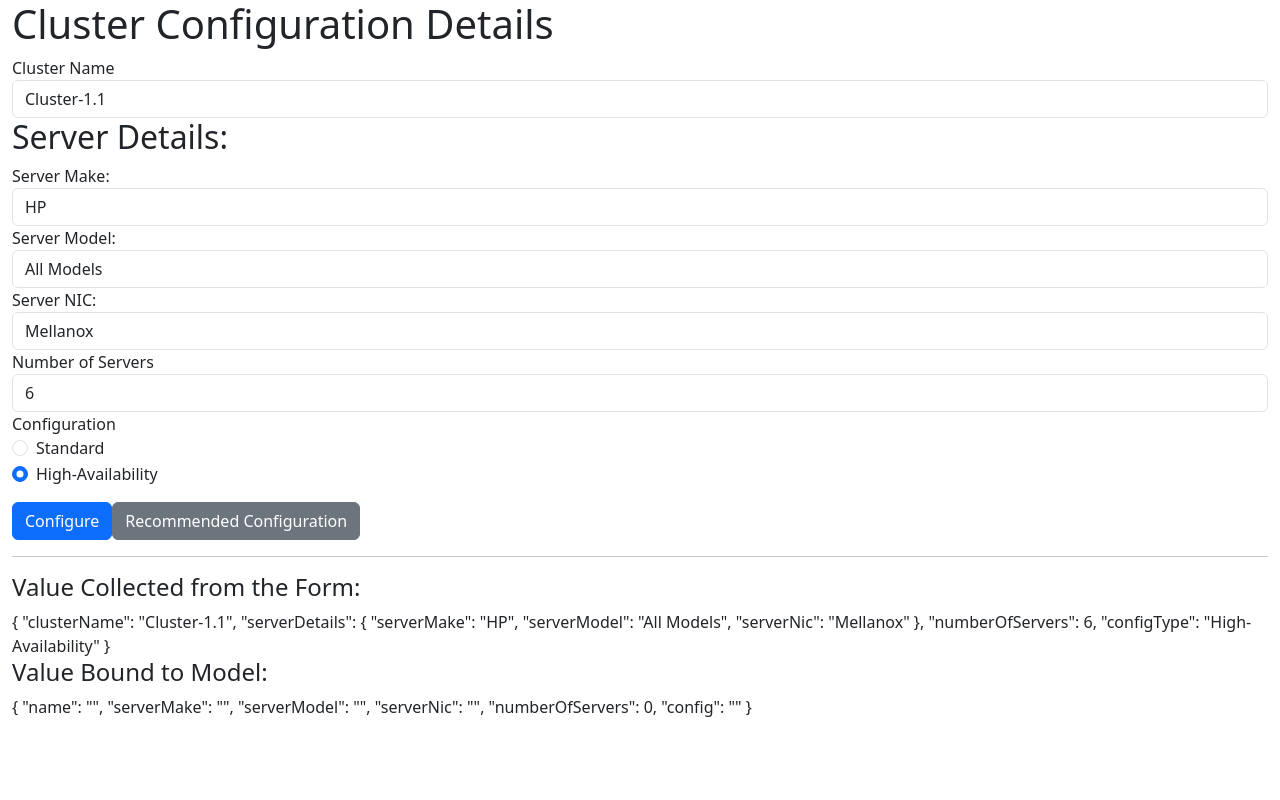
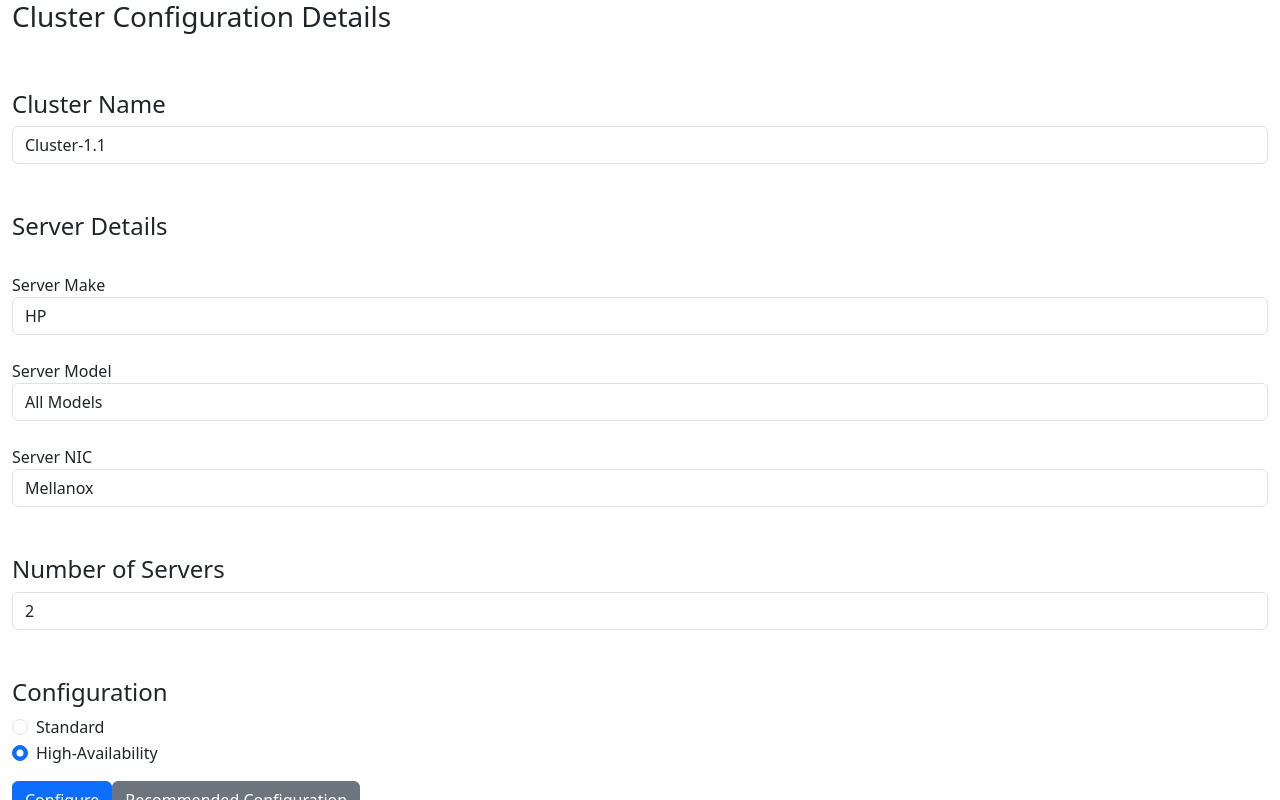
Before and after one commit to abhirup-dutta/angular-for-datacenter, an Angular app: page / in a window 1280 px wide. Both pictures are taken after a click on the button "Recommended Configuration". Shown: the top 800 px of the page. Built offline with nearby package versions, Linux system fonts and the light colour scheme.

Commit message:
More clarity / visual cleanup

```diff
--- a/src/app/app.component.html
+++ b/src/app/app.component.html
@@ -1,21 +1,14 @@
 <div class="container-fluid">
 
-	<h1>Cluster Configuration Details</h1>
-	<div class="alert alert-danger" role="alert" *ngIf="errorMsg">
-	  <div class="alert-items">
-	    <div class="alert-item static">
-	      <span class="alert-text">
-	      	{{ errorMsg }}
-	      </span>
-	  	</div>
-	  </div>
-	</div>
+	<h3>Cluster Configuration Details</h3>
 
 	<form clrForm clrLayout="horizontal" [formGroup]="clusterForm" novalidate (ngSubmit)="onSubmit()">
 
+		<br><br>
+
 		<div class="form-group">
-			<label>Cluster Name</label>
-			<input type="text" name="clusterName" formControlName="clusterName"
+			<h4>Cluster Name</h4>
+			<input clrInput type="text" name="clusterName" formControlName="clusterName"
 				required class="form-control is-invalid"
 				[class.is-invalid]="this.clusterForm!.get('clusterName')!.invalid &&
 				this.clusterForm!.get('clusterName')!.touched">
@@ -25,20 +18,27 @@
 			</small>
 		</div>
 
+		<br><br>
+
 		<div formGroupName="serverDetails">
-			<h2>Server Details:</h2>
+			<h4>Server Details</h4>
+
+			<br>
+
 			<div class="form-group">
-				<label>Server Make:</label>
-				<select name="serverMake" formControlName="serverMake" class="form-control">
+				<label class="clr-control-label">Server Make</label>
+				<select clrSelect name="serverMake" formControlName="serverMake" class="form-control">
 					<option *ngFor="let serverMake of serverMakeOptions">
 						{{ serverMake }}
 					</option>
 				</select>
 			</div>
 
+			<br>
+
 			<div class="form-group">
-				<label>Server Model:</label>
-				<input type="text" name="serverModel" formControlName="serverModel"
+				<label class="clr-control-label">Server Model</label>
+				<input clrInput type="text" name="serverModel" formControlName="serverModel"
 					required class="form-control is-invalid"
 					[class.is-invalid]="this.clusterForm!.get('serverDetails')!.get('serverModel')!.invalid &&
 					this.clusterForm!.get('serverDetails')!.get('serverModel')!.touched">
@@ -49,18 +49,22 @@
 			</small>
 			</div>
 
+			<br>
+
 			<div class="form-group">
-				<label>Server NIC:</label>
-				<select name="serverNic" formControlName="serverNic" class="form-control">
+				<label class="clr-control-label">Server NIC</label>
+				<select clrSelect name="serverNic" formControlName="serverNic" class="form-control">
 					<option *ngFor="let serverNic of serverNicOptions">{{ serverNic }}</option>
 				</select>
 			</div>
 
 		</div>
 
+		<br><br>
+
 		<div class="form-group">
-			<label>Number of Servers</label>
-			<input type="number" name="numberOfServers" min="1" max="12"
+			<h4>Number of Servers</h4>
+			<input clrInput type="number" name="numberOfServers" min="1" max="12"
 				required formControlName="numberOfServers" class="form-control is-invalid"
 				[class.is-invalid]="this.clusterForm!.get('numberOfServers')!.invalid &&
 				this.clusterForm!.get('numberOfServers')!.touched">
@@ -71,15 +75,16 @@
 			</small>
 		</div>
 
+		<br><br>
+
+		<h4>Configuration</h4>
 		<div class="mb-3" *ngIf="clusterForm!.value!.numberOfServers! > 1">
-			<label>Configuration</label>
 			<div class="form-check" *ngFor="let type of configTypes">
-				<input class="form-check-input" name="configType" formControlName="configType" type="radio" value="{{ type }}">
+				<input clrInput class="form-check-input" name="configType" formControlName="configType" type="radio" value="{{ type }}">
 				<label class="form-check-label">{{ type }}</label>
 			</div>
 		</div>
-		<div *ngIf="clusterForm.value.numberOfServers === 1">
-			<label>Configuration</label><br>
+		<div class="mb-3" *ngIf="clusterForm.value.numberOfServers === 1">
 			<label>Standard with Single Server</label>
 		</div>
 
@@ -89,15 +94,33 @@
 
 	</form>
 
+	<div class="alert alert-danger" role="alert" *ngIf="errorMsg">
+		<div class="alert-items">
+		  <div class="alert-item static">
+			<span class="alert-text">
+				{{ errorMsg }}
+			</span>
+			</div>
+		</div>
+	  </div>
+
 	<hr>
 
-	<h4>Value Collected from the Form:</h4>
+	<h4>Value Collected from the Form</h4>
 	<div>
 		{{ clusterForm.value | json }}
 	</div>
-	<h4>Value Bound to Model:</h4>
+	<h4>Value Bound to Model to be Sent</h4>
 	<div>
 		{{ clusterModel | json }}
 	</div>
+	<h4>Received Data from the Backend Server</h4>
+	<div>
+		{{ receivedData| json }}
+	</div>
+	<h4>Received Errors from the Backend Server</h4>
+	<div>
+		{{ errorMsg }}
+	</div>
 
 </div>
--- a/src/app/app.component.ts
+++ b/src/app/app.component.ts
@@ -20,6 +20,7 @@ export class AppComponent {
   configTypes = ['Standard' , 'High-Availability'];
 
   clusterModel = new Cluster();
+  receivedData = '';
   errorMsg = '';
 
   private _formBuilder = inject(FormBuilder);
@@ -71,15 +72,19 @@ export class AppComponent {
       .subscribe(
         data => {
             console.log('Success!', data);
+            this.receivedData = data;
             this.errorMsg = '';
           },
-        error => this.errorMsg = error.statusText
+        error => {
+            this.errorMsg = error.statusText;
+            this.receivedData = '';
+          }
         );
   }
 
   applyRecommendedConfig() {
     this.clusterForm.patchValue({
-      numberOfServers: 6,
+      numberOfServers: 2,
       configType: 'High-Availability'
     });
   }
```
